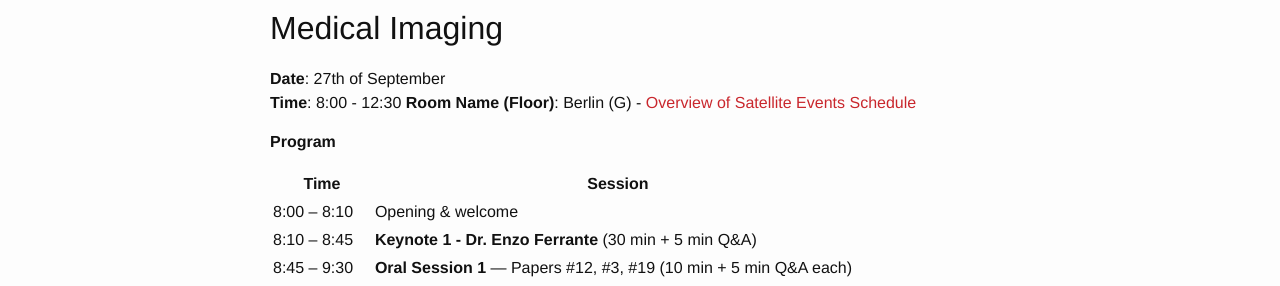
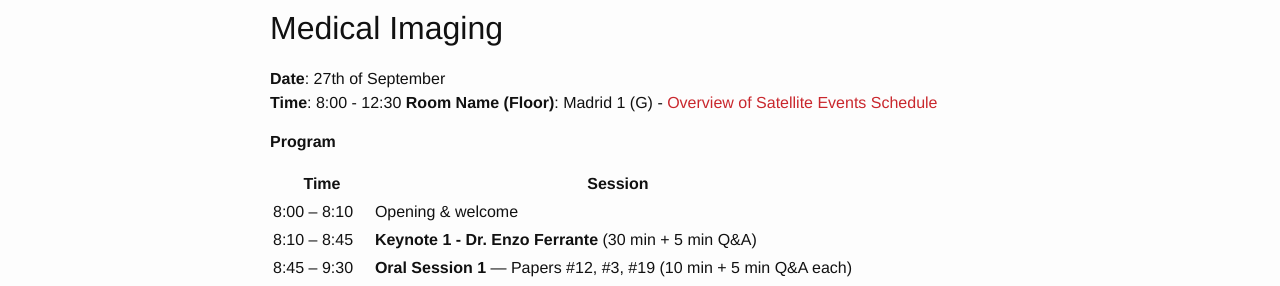
Before and after one commit to shapemi/shapemi.github.io, a Jekyll site: the page built from program/index.md, in a window 1280 px wide and 900 px high. Shown: the part 176-462 px from the top of the window. Built offline with Jekyll 4.4.1, drawn with Linux system fonts in a browser that asks for light colours.

Commit message:
Update room name for ShapeMI workshop

```diff
--- a/program/index.md
+++ b/program/index.md
@@ -8,7 +8,7 @@ order: 2
 
 **Date**: 27th of September
 **Time**: 8:00 - 12:30
-**Room Name (Floor)**: Berlin (G) - [Overview of Satellite Events Schedule](https://conferences.miccai.org/2026/files/downloads/MICCAI2026-Satellite-Events-Program.pdf)
+**Room Name (Floor)**: Madrid 1 (G) - [Overview of Satellite Events Schedule](https://conferences.miccai.org/2026/files/downloads/MICCAI2026-Satellite-Events-Program.pdf)
 
 **Program**
 
```
